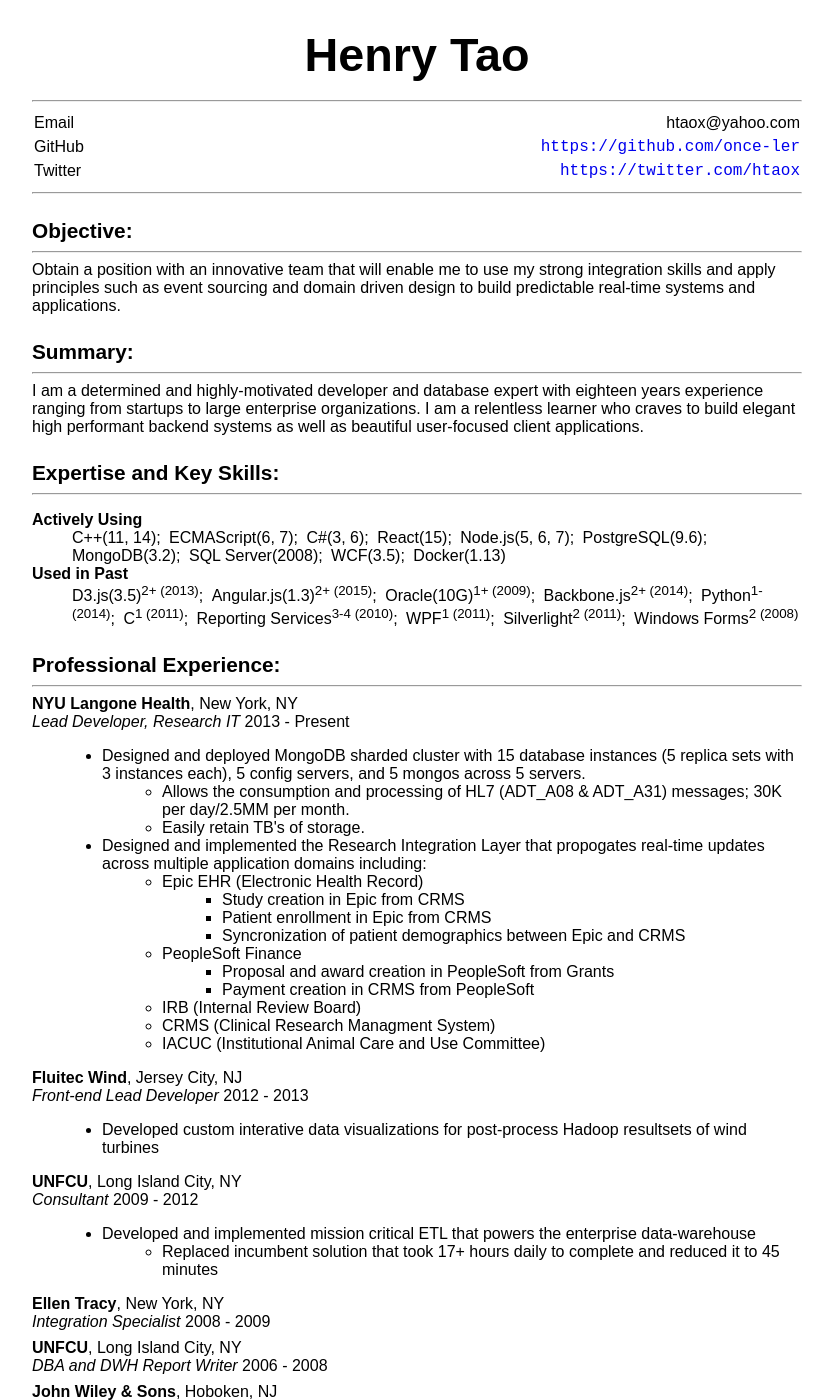
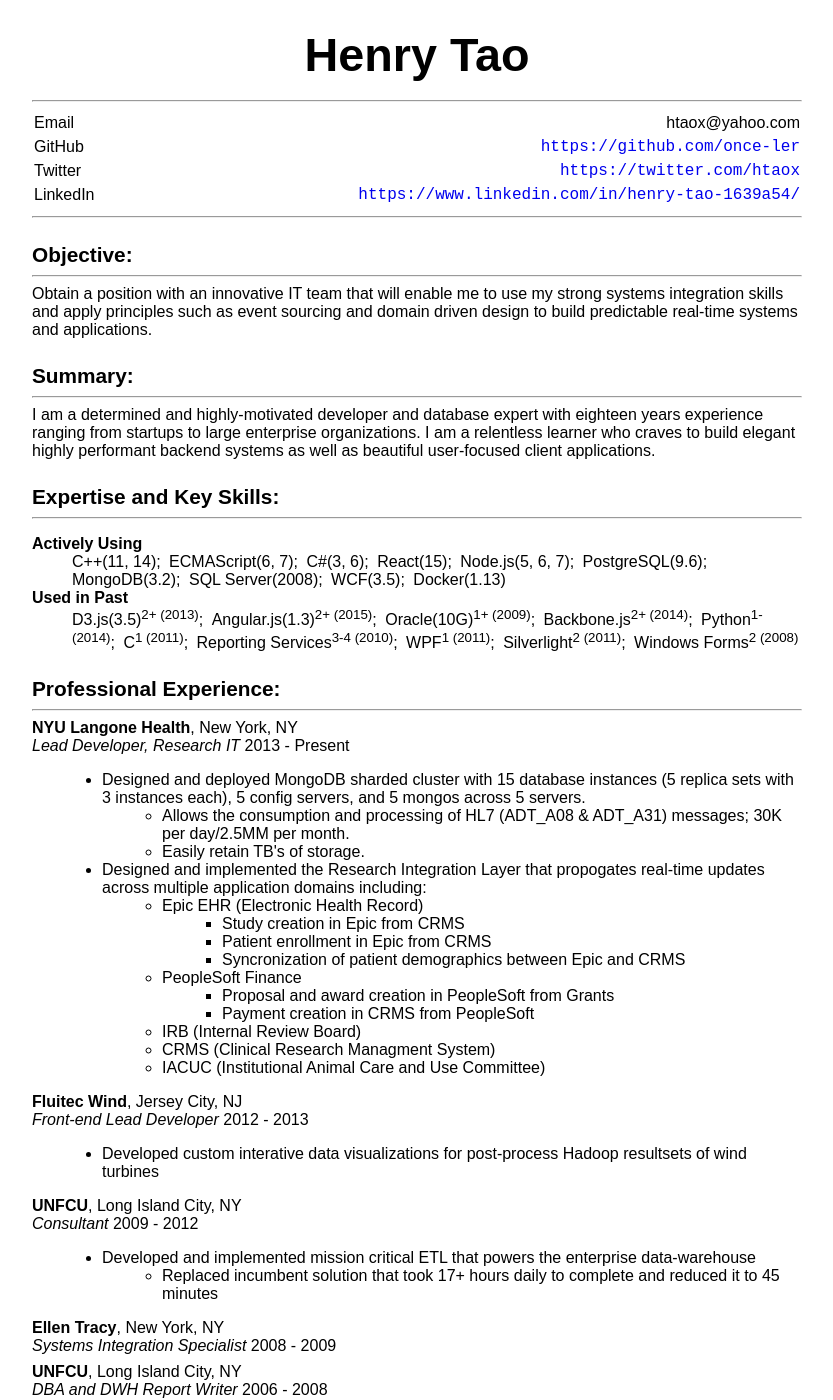
Before and after one commit to minhtuanvu/once-ler.github.io, a Jekyll site: the page resume/index.html, which Jekyll copies as it is, in a window 1280 px wide and 1400 px high. Shown: the whole window, without its empty margins (223-1056 px from the left). Built offline with Jekyll 4.4.1, drawn with Linux system fonts in a browser that asks for light colours; some of the changed text lies outside the part shown.

Commit message:
Minor spelling

```diff
--- a/resume/index.html
+++ b/resume/index.html
@@ -127,17 +127,18 @@
     <tr><td>Email</td><td>htaox@yahoo.com</td></tr>
     <tr><td>GitHub</td><td><a href="https://github.com/once-ler">https://github.com/once-ler</a></td></tr>
     <tr><td>Twitter</td><td><a href="https://twitter.com/htaox">https://twitter.com/htaox</a></td></tr>
+    <tr><td>LinkedIn</td><td><a href="https://www.linkedin.com/in/henry-tao-1639a54">https://www.linkedin.com/in/henry-tao-1639a54/</a></td></tr>
     </tbody>
     </table>
     <hr>
 
     <h6>Objective:</h6>
     <hr>
-    Obtain a position with an innovative team that will enable me to use my strong integration skills and apply principles such as event sourcing and domain driven design to build predictable real-time systems and applications.
+    Obtain a position with an innovative IT team that will enable me to use my strong systems integration skills and apply principles such as event sourcing and domain driven design to build predictable real-time systems and applications.
 
     <h6>Summary:</h6>
     <hr>
-    I am a determined and highly-motivated developer and database expert with eighteen years experience ranging from startups to large enterprise organizations.  I am a relentless learner who craves to build elegant high performant backend systems as well as beautiful user-focused client applications.
+    I am a determined and highly-motivated developer and database expert with eighteen years experience ranging from startups to large enterprise organizations.  I am a relentless learner who craves to build elegant highly performant backend systems as well as beautiful user-focused client applications.
 
     <h6>Expertise and Key Skills:</h6>
     <hr>
@@ -235,7 +236,7 @@
     </div>
 
     <div><b>Ellen Tracy</b>, New York, NY</div>
-    <div><i>Integration Specialist</i> 2008 - 2009</div>
+    <div><i>Systems Integration Specialist</i> 2008 - 2009</div>
     <div class="experience"></div>
 
     <div><b>UNFCU</b>, Long Island City, NY<br/>
@@ -283,6 +284,20 @@
     </ul>
     </div>
 
+    <div><b>Vinyl</b>, 2017 - Present</div>
+    <div class="experience">
+    <ul>
+    <li>Yet another React primitive components library</li>
+    </ul>
+    </div>
+
+    <div><b>React FHIR</b>, 20146/div>
+    <div class="experience">
+    <ul>
+    <li>FHIR Application built with React/Redux</li>
+    </ul>
+    </div>
+
     <div><b>DocGraph</b>, 2014</div>
     <div class="experience">
     <ul>
```
Also changed, not shown: 7 other files.
